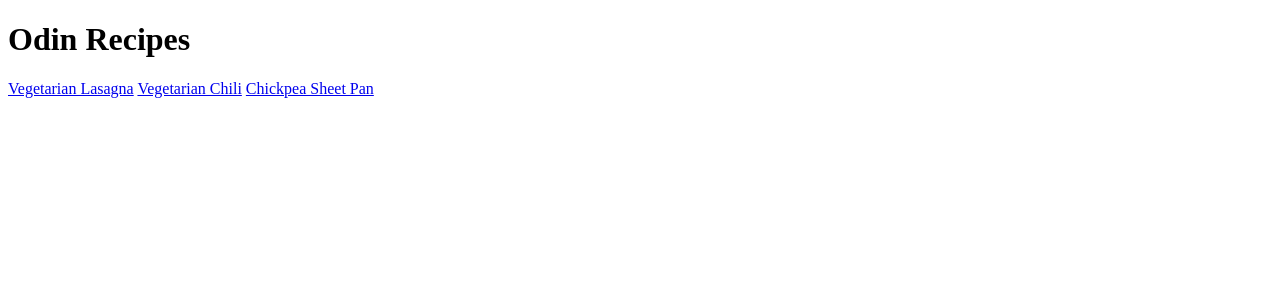
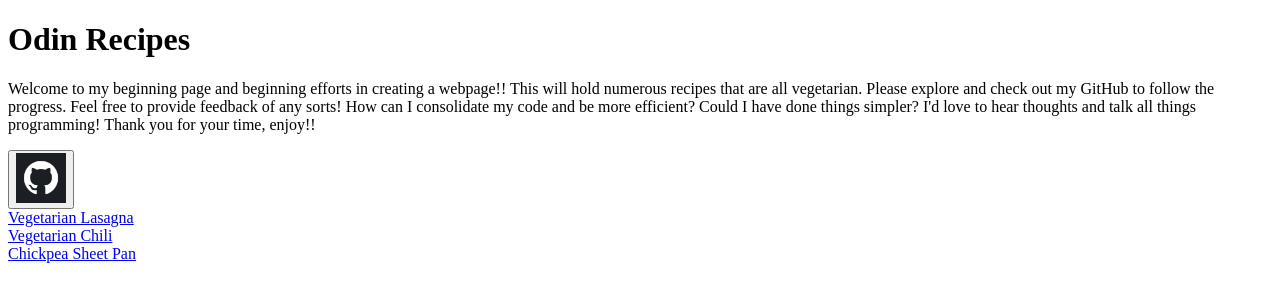
Before and after one commit to Dillon-Mendoza/odin-recipes, a plain HTML site: page index.html in a window 1280 px wide. Drawn offline with Linux system fonts and the light colour scheme.

Commit message:
Added an intro to my main recipe page and also created a button for my GitHub. The button is an image of the GitHub logo and it takes the user to my profile to view.

```diff
--- a/index.html
+++ b/index.html
@@ -7,10 +7,17 @@
 </head>
 <body>
     <h1>Odin Recipes</h1>
+    <p>Welcome to my beginning page and beginning efforts in creating a webpage!! This will hold numerous recipes that are all vegetarian. Please explore and check out my GitHub to follow the progress. Feel free to provide feedback of any sorts! How can I consolidate my code and be more efficient? Could I have done things simpler? I'd love to hear thoughts and talk all things programming! Thank you for your time, enjoy!!</p>
+    <button class="github">
+        <a href="https://github.com/Dillon-Mendoza"><img src="github.webp" width="50" height="50"></a>
+    </button>
+    <br>
     <a href="recipes/Lasagna/lasagna.html">Vegetarian Lasagna</a>
     <!--https://www.allrecipes.com/recipe/229764/easy-vegetarian-spinach-lasagna/-->
+    <br>
     <a href="recipes/Chili/chili.html">Vegetarian Chili</a>
     <!--https://www.allrecipes.com/recipe/72508/the-best-vegetarian-chili-in-the-world/-->
+    <br>
     <a href="recipes/Sheet-pan/sheet-pan.html">Chickpea Sheet Pan</a>
     <!--https://frommybowl.com/dijon-garlic-sheet-pan-veggies-chickpeas/-->
 </body>
```
Also changed, not shown: github.webp (added).
